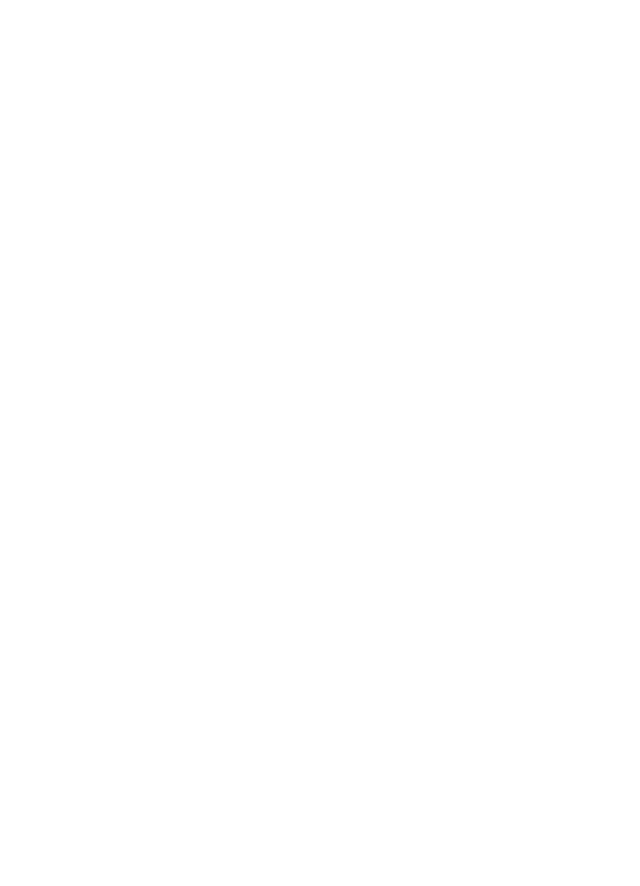
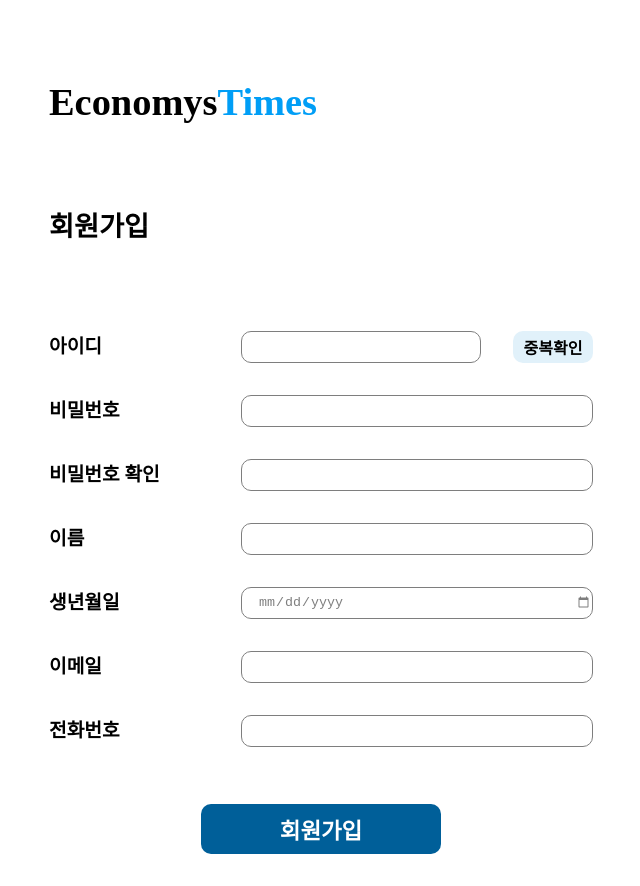
Before and after one commit to LikeLion-koomini/hackathon-frontend, a React (Create React App) app in the folder hackathon/: page /signup in a window 1280 px wide. Before the commit this address had no page. Shown: the whole page, without its empty margins (319-959 px from the left). Before the commit the page ends 800 px from the top, so only its background shows below. Built offline with nearby package versions, Linux system fonts and the light colour scheme.

Commit message:
SignupPage UI

```diff
--- a/hackathon/src/App.js
+++ b/hackathon/src/App.js
@@ -4,6 +4,7 @@
 import MainPage from "./components/MainPage/MainPage";
 import SeriesList from "./components/SeriesPage/SeriesList";
 import SeriesCreate from "./components/SeriesPage/SeriesCreate";
+import SignUp from "./components/SignupPage/Signup";
 
 const App = () => {
   return (
@@ -14,6 +15,7 @@
           <Route path="/login" element={<LoginPage />} />
           <Route path="/seriesList" element={<SeriesList />} />
           <Route path="/seriesList/create" element={<SeriesCreate />} />
+          <Route path="/signup" element={<SignUp />} />
         </Routes>
       </Router>
     </div>
--- /dev/null
+++ b/hackathon/src/components/SignupPage/Signup.js
@@ -0,0 +1,141 @@
+import React, {useState} from "react";
+import styles from './Signup.module.css';
+import { useNavigate } from "react-router-dom";
+
+const SignUp = () => {
+
+  const [idCheck,setIdCheck] = useState('');
+  const [pwCheck,setPwCheck] = useState('');
+  const [pw2Check,setPw2Check] = useState('');
+  const [nameCheck,setNameCheck] = useState('');
+  const [birthCheck,setBirthCheck] = useState('');
+  const [emailCheck,setEmailCheck] = useState('');
+  const [telCheck,setTelCheck] = useState('');
+  const navigate = useNavigate();
+  //form정보에 대한 간단한 유효성 검사 : 비밀번호와 비밀번호 확인이 같은지, 폼에 모든 양식이 기입되어있는지
+  const [pwAlert,setPwAlert] = useState(false);
+  const [formAlert,setFormAlert] = useState(false);
+
+  //form 데이터
+  const idChecking = (event) => {
+    setFormAlert(false);
+    setIdCheck(event.target.value);
+  };
+  const pwChecking = (event) => {
+    setFormAlert(false);
+    setPwAlert(false);
+    setPwCheck(event.target.value);
+  };
+  const pw2Checking = (event) => {
+    setFormAlert(false);
+    setPwAlert(false);
+    setPw2Check(event.target.value);
+  };
+  const nameChecking = (event) => {
+    setFormAlert(false);
+    setNameCheck(event.target.value);
+  };
+  const birthChecking = (event) => {
+    setFormAlert(false);
+    setBirthCheck(event.target.value);
+  };
+  const emailChecking = (event) => {
+    setFormAlert(false);
+    setEmailCheck(event.target.value);
+  };
+  const telChecking = (event) => {
+    setFormAlert(false);
+    setTelCheck(event.target.value);
+  };
+
+  //form 데이터 전송
+  const signUpHandler = (event) => {
+    event.preventDefault();
+
+    //유효성 검사
+    if (idCheck.trim().length === 0 || pwCheck.trim().length === 0 || pw2Check.trim().length === 0 || nameCheck.trim().length === 0 || birthCheck.trim().length === 0 || emailCheck.trim().length === 0 || telCheck.trim().length === 0) {
+      setFormAlert(true);
+      return
+    } else if (pwCheck !== pw2Check) {
+      setPwAlert(true);
+      return;
+    }
+    console.log(idCheck, pwCheck, pw2Check, nameCheck, birthCheck, emailCheck, telCheck);
+    navigate('/login');
+  };
+
+  return (
+    <div className={styles.signup_container}>
+      <h1 style={{fontSize:'2.4rem'}}>Economys<span>Times</span></h1>
+      <h1>회원가입</h1>
+      <form onSubmit={signUpHandler}>
+        <div className={styles.signup_box}>
+          <div className={styles.signup_form}>
+            <div className={styles.form_label}>
+              <label htmlFor="id">아이디</label>
+            </div>
+            <div className={styles.form_input1}>
+              <input onChange={idChecking} type="text" id="id"/>
+            </div>
+            <button>중복확인</button>
+          </div>
+          <div className={styles.signup_form}>
+            <div className={styles.form_label}>
+              <label htmlFor="pw">비밀번호</label>
+            </div>
+            <div className={styles.form_input}>
+              <input onChange={pwChecking} type="password" id="pw"/>
+            </div>
+          </div>
+          <div className={styles.signup_form}>
+            <div className={styles.form_label}>
+              <label htmlFor="pwcheck">비밀번호 확인</label>
+            </div>
+            <div className={styles.form_input}>
+              <input onChange={pw2Checking} type="password" id="pwcheck"/>
+            </div>
+          </div>
+          <div className={styles.signup_form}>
+            <div className={styles.form_label}>
+              <label htmlFor="name">이름</label>
+            </div>
+            <div className={styles.form_input}>
+              <input onChange={nameChecking} type="text" id="name"/>
+            </div>
+          </div>
+          <div className={styles.signup_form}>
+            <div className={styles.form_label}>
+              <label htmlFor="birth">생년월일</label>
+            </div>
+            <div className={styles.form_input}>
+              <input onChange={birthChecking} type="date" id="birth"/>
+            </div>
+          </div>
+          <div className={styles.signup_form}>
+            <div className={styles.form_label}>
+              <label htmlFor="email">이메일</label>
+            </div>
+            <div className={styles.form_input}>
+              <input onChange={emailChecking} type="email" id="email"/>
+            </div>
+          </div>
+          <div className={styles.signup_form}>
+            <div className={styles.form_label}>
+              <label htmlFor="tel">전화번호</label>
+            </div>
+            <div className={styles.form_input}>
+              <input onChange={telChecking} type="tel" id="tel"/>
+            </div>
+          </div>
+        </div>
+        {pwAlert && <div className={styles.signup_alert}>비밀번호를 다시 확인해주세요</div>}
+        {formAlert && <div className={styles.signup_alert}>모든 정보를 기입해주세요</div>}
+        <div className={styles.signup_button}>
+          <button>회원가입</button>
+        </div>
+      </form>
+    </div>
+  )
+};
+
+export default SignUp;
--- /dev/null
+++ b/hackathon/src/components/SignupPage/Signup.module.css
@@ -0,0 +1,118 @@
+* {
+  margin: 0;
+  padding: 0;
+  box-sizing: border-box;
+}
+
+h1 span {
+  color: var(--3, #009EF6);
+}
+
+.signup_container {
+  width: 40rem;
+  margin: 0 auto;
+}
+
+.signup_container h1 {
+  width: 34rem;
+  margin: 5rem auto;
+  color: #000;
+  font-family: Ubuntu;
+  font-size: 1.7rem;
+  font-style: normal;
+  font-weight: 700;
+  line-height: normal;
+}
+
+.signup_box {
+  width: 40rem;
+  height: 28rem;
+  /* border-radius: 1.5rem;
+  border: 1px solid #D8D8D8;
+  background: #FFF;
+  box-shadow: 0px 4px 4px 0px rgba(0, 0, 0, 0.25); */
+  display: flex;
+  flex-direction: column;
+  justify-content: space-around;
+}
+
+.signup_form {
+  width: 34rem;
+  height: 3.125rem;
+  display: flex;
+  margin: 0 auto;
+}
+
+.form_label {
+  width: 12rem;
+  color: #000;
+  font-family: Ubuntu;
+  font-size: 1.2rem;
+  font-style: normal;
+  font-weight: 700;
+  line-height: 2rem;
+  height: 2rem;
+}
+
+.form_input input{
+  width: 22rem;
+  border-radius: 0.625rem;
+  border: 1px solid #000;
+  opacity: 0.5;
+  background: #FFF;
+  height: 2rem;
+  padding-left: 1rem;
+}
+
+.form_input1 input{
+  width: 15rem;
+  border-radius: 0.625rem;
+  border: 1px solid #000;
+  opacity: 0.5;
+  background: #FFF;
+  height: 2rem;
+  margin-right: 2rem;
+  padding-left: 1rem;
+}
+
+.signup_form button {
+  width: 5rem;
+  height: 2rem;
+  text-align: center;
+  font-family: Ubuntu;
+  font-size: 1rem;
+  font-style: normal;
+  font-weight: 700;
+  line-height: normal;
+  border-radius: 0.625rem;
+  background: var(--0, #E1F1FA);
+  border-style: none;
+  cursor: pointer;
+}
+
+.signup_button {
+  width: 15rem;
+  height: 3.125rem;
+  margin: 2rem auto;
+}
+
+.signup_button button {
+  width: 15rem;
+  height: 3.125rem;
+  color: #FFF;
+  text-align: center;
+  font-family: Ubuntu;
+  font-size: 1.4rem;
+  font-style: normal;
+  font-weight: 700;
+  line-height: normal;
+  border-radius: 0.625rem;
+  background: var(--4, #005F99);
+  border-style: none;
+  cursor: pointer;
+}
+
+.signup_alert {
+  color: red;
+  text-align: center;
+}
```
